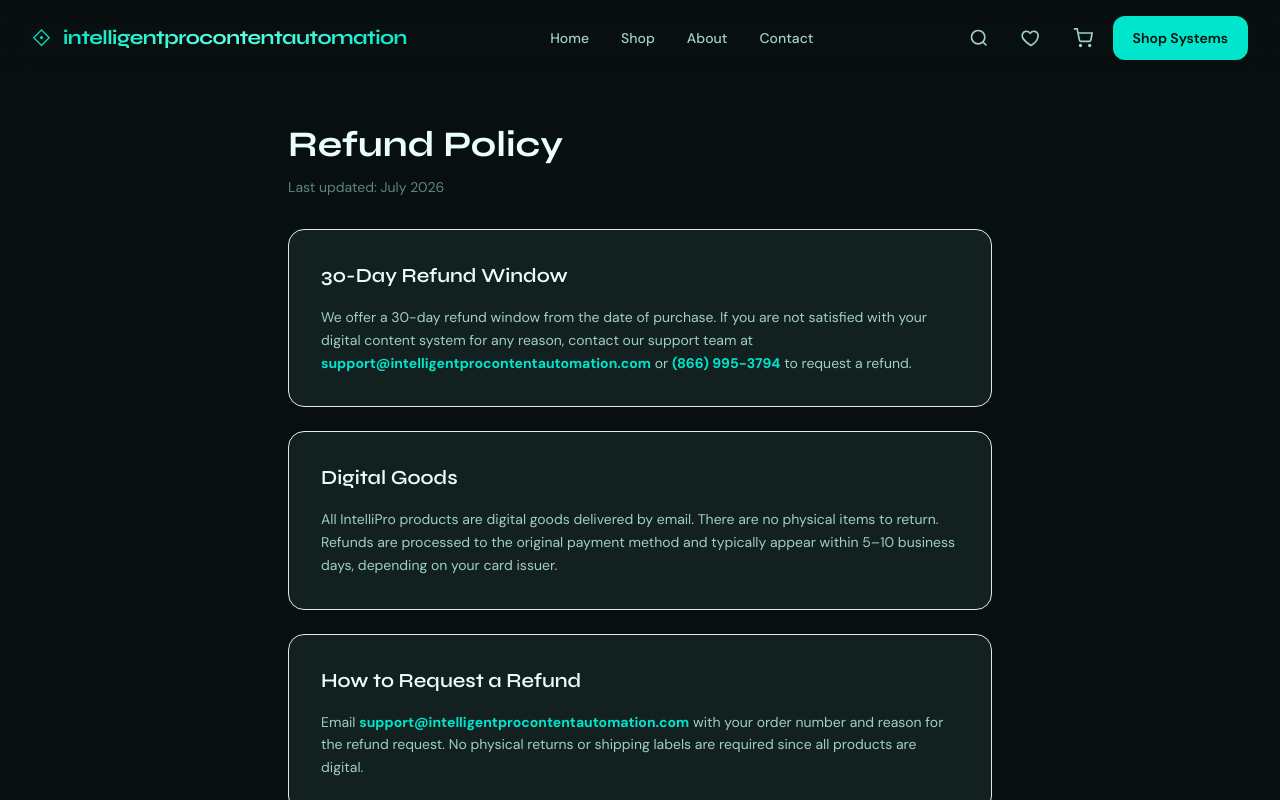
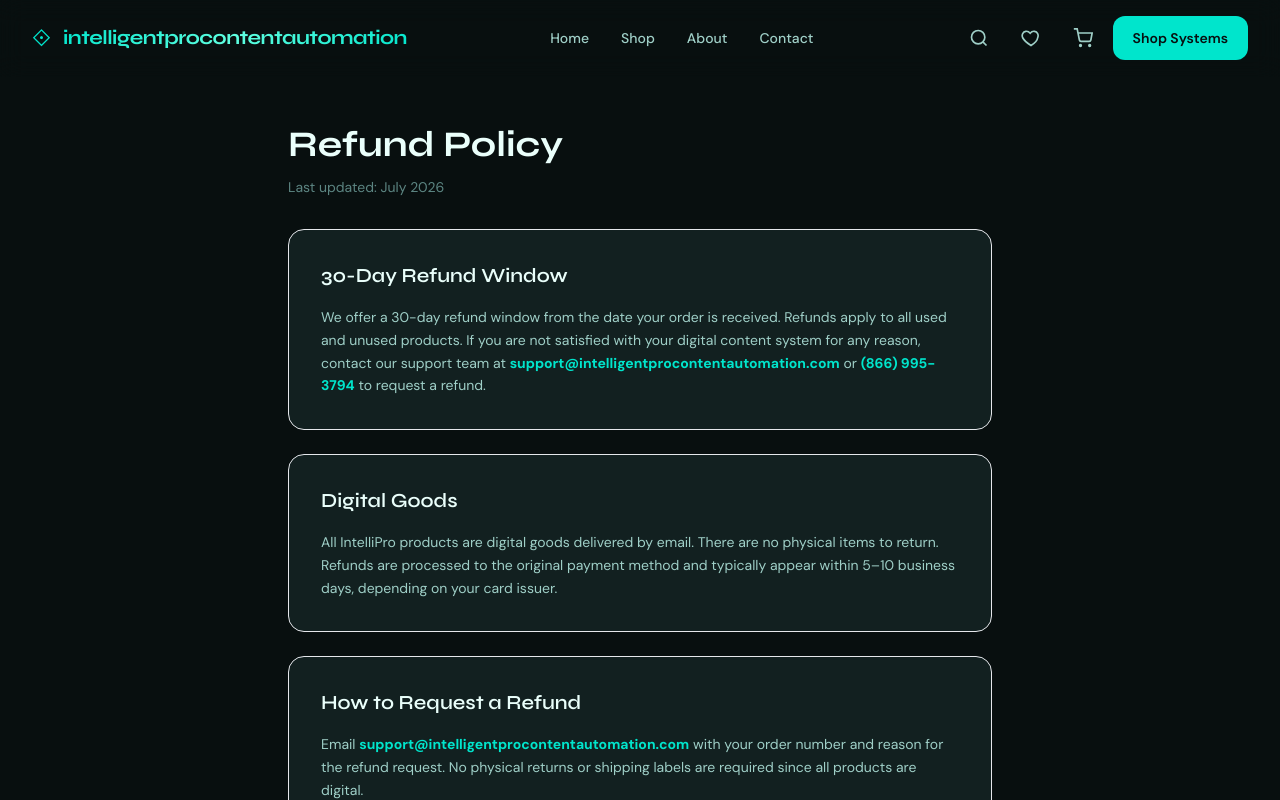
Before and after one commit to islam-vlb/intelligentprocontent, a Next.js app: page /refund in a window 1280 px wide. Shown: the top 800 px of the page. Built offline with nearby package versions, Linux system fonts and the light colour scheme.

Commit message:
Update refund policy: 30 days from order received, all used/unused products

```diff
--- a/app/refund/page.tsx
+++ b/app/refund/page.tsx
@@ -8,7 +8,7 @@ export default function RefundPage() {
       <div className="space-y-6">
         <section className="rounded-2xl border border-primary/10 bg-surface-alt p-6 sm:p-8">
           <h2 className="font-heading text-xl font-semibold text-[#EAFFFB] mb-4">30-Day Refund Window</h2>
-          <p className="text-sm text-text-secondary leading-relaxed">We offer a 30-day refund window from the date of purchase. If you are not satisfied with your digital content system for any reason, contact our support team at <strong className="text-primary">{BUSINESS.email}</strong> or <strong className="text-primary">{BUSINESS.phone}</strong> to request a refund.</p>
+          <p className="text-sm text-text-secondary leading-relaxed">We offer a 30-day refund window from the date your order is received. Refunds apply to all used and unused products. If you are not satisfied with your digital content system for any reason, contact our support team at <strong className="text-primary">{BUSINESS.email}</strong> or <strong className="text-primary">{BUSINESS.phone}</strong> to request a refund.</p>
         </section>
         <section className="rounded-2xl border border-primary/10 bg-surface-alt p-6 sm:p-8">
           <h2 className="font-heading text-xl font-semibold text-[#EAFFFB] mb-4">Digital Goods</h2>
```
